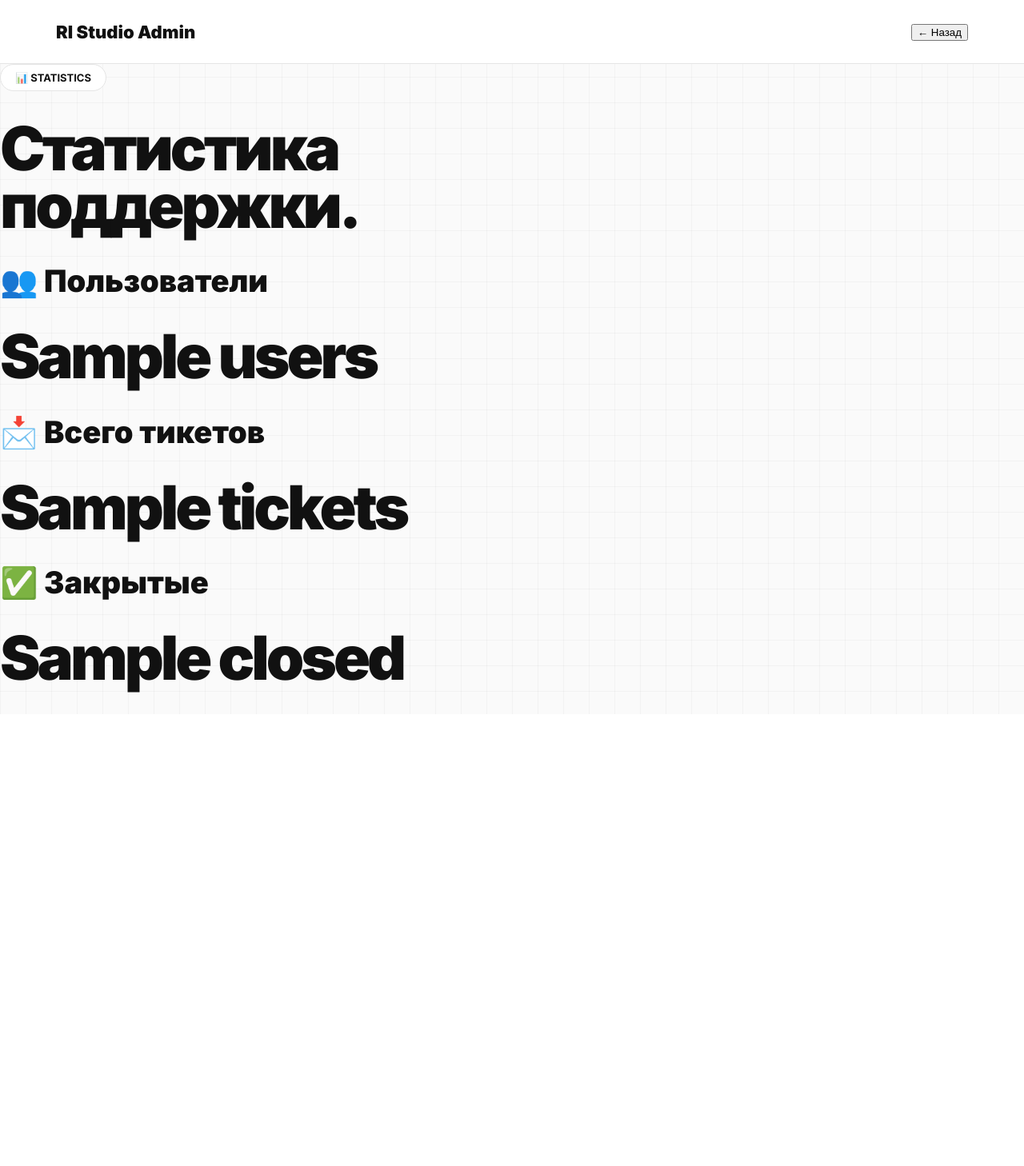
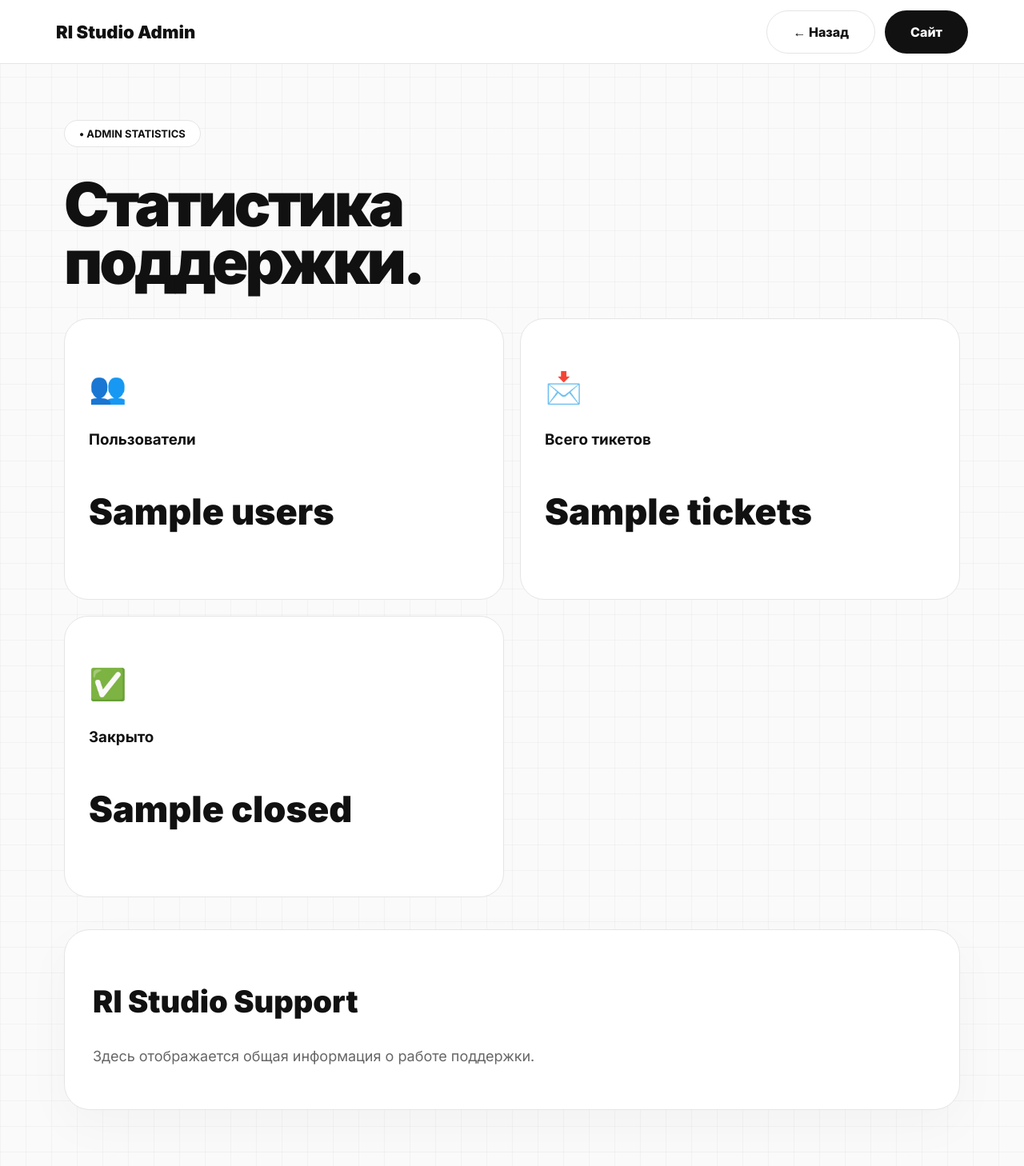
Before and after one commit to geminiappa/ri-studio-support, a Flask app: template templates/stats.html in a window 1280 px wide. Shown: the whole page at 80% size. Before the commit the page ends 893 px from the top, so only its background shows below. Run offline with Flask 3, Linux system fonts and the light colour scheme; the template is opened without the code that fills it: most values are stand-ins (such as "Sample title", 1, 10 or a date in 2020); some libraries are stand-ins or nearby versions.

Commit message:
Update stats.html

```diff
--- a/templates/stats.html
+++ b/templates/stats.html
@@ -1,21 +1,29 @@
 <!DOCTYPE html>
-
-<html>
+<html lang="ru">
 
 <head>
+
+<meta charset="UTF-8">
+
+<meta name="viewport" content="width=device-width, initial-scale=1.0">
+
 
 <title>
 RI Studio Statistics
 </title>
 
 
-<link rel="stylesheet" href="{{ url_for('static', filename='style.css') }}">
+<link rel="stylesheet" href="/static/style.css">
 
 
 </head>
 
 
+
+
 <body>
+
+
 
 
 <header class="header">
@@ -28,16 +36,23 @@ RI Studio Admin
 </div>
 
 
-<div class="nav">
 
 
-<a href="/admin">
+<div class="header-actions">
 
-<button>
+
+<a class="btn btn-light"
+href="/admin">
 
 ← Назад
 
-</button>
+</a>
+
+
+<a class="btn"
+href="/">
+
+Сайт
 
 </a>
 
@@ -52,14 +67,19 @@ RI Studio Admin
 
 
 
-<section class="hero">
+
+
+
+<main class="container fade">
+
 
 
 <div class="badge">
 
-📊 STATISTICS
+• ADMIN STATISTICS
 
 </div>
+
 
 
 
@@ -76,36 +96,39 @@ RI Studio Admin
 
 
 
-<div class="support">
 
 
-<h2>
-👥 Пользователи
-</h2>
-
-
-<h1>
-{{users}}
-</h1>
-
-
-</div>
+<section class="admin-grid">
 
 
 
 
 
-<div class="support">
+
+<div class="admin-box">
 
 
 <h2>
-📩 Всего тикетов
+
+👥
+
 </h2>
 
 
-<h1>
-{{tickets}}
-</h1>
+<h3>
+
+Пользователи
+
+</h3>
+
+
+
+<p style="font-size:45px;font-weight:900;color:#111;">
+
+{{users}}
+
+</p>
+
 
 
 </div>
@@ -115,20 +138,74 @@ RI Studio Admin
 
 
 
-<div class="support">
+
+
+<div class="admin-box">
 
 
 <h2>
-✅ Закрытые
+
+📩
+
 </h2>
 
 
-<h1>
-{{closed}}
-</h1>
+
+<h3>
+
+Всего тикетов
+
+</h3>
+
+
+
+<p style="font-size:45px;font-weight:900;color:#111;">
+
+{{tickets}}
+
+</p>
+
 
 
 </div>
+
+
+
+
+
+
+
+
+<div class="admin-box">
+
+
+<h2>
+
+✅
+
+</h2>
+
+
+
+<h3>
+
+Закрыто
+
+</h3>
+
+
+
+<p style="font-size:45px;font-weight:900;color:#111;">
+
+{{closed}}
+
+</p>
+
+
+
+</div>
+
+
 
 
 
@@ -138,6 +215,50 @@ RI Studio Admin
 
 
 
+
+
+
+
+
+
+<section class="card"
+style="margin-top:40px;">
+
+
+
+<h2>
+
+RI Studio Support
+
+</h2>
+
+
+
+<p>
+
+Здесь отображается общая информация
+о работе поддержки.
+
+</p>
+
+
+
+</section>
+
+
+
+
+
+
+
+
+</main>
+
+
+
+
+
+
 </body>
 
 </html>
```
